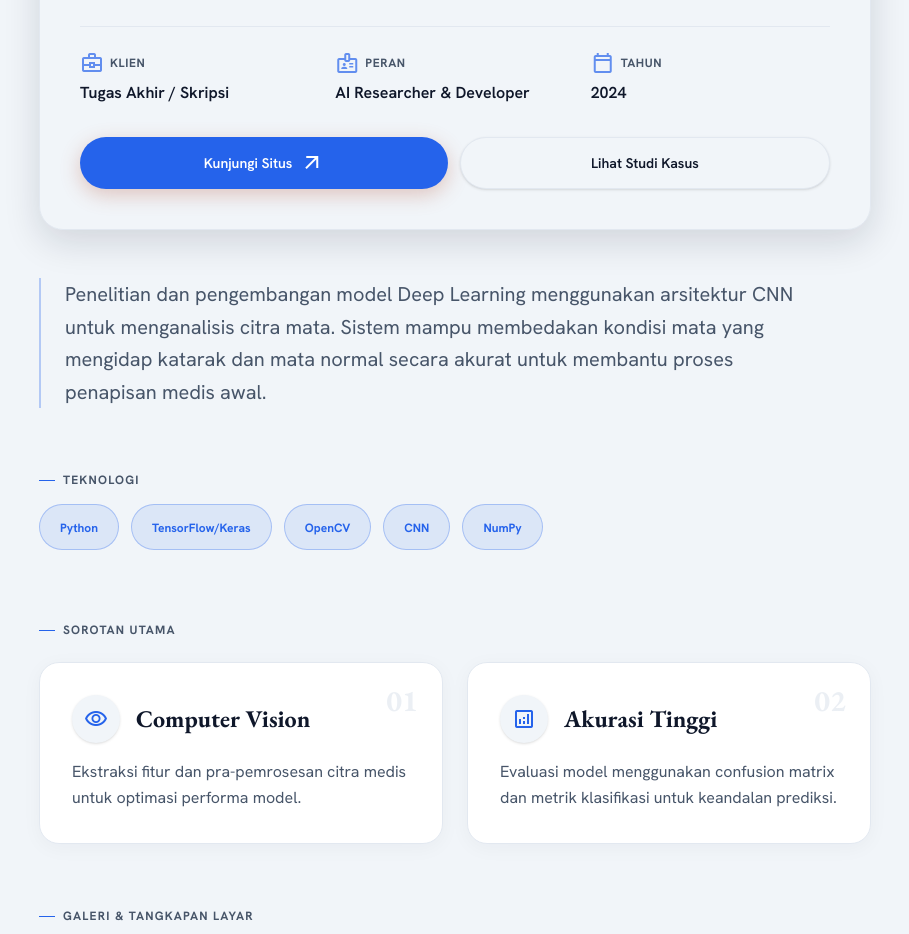
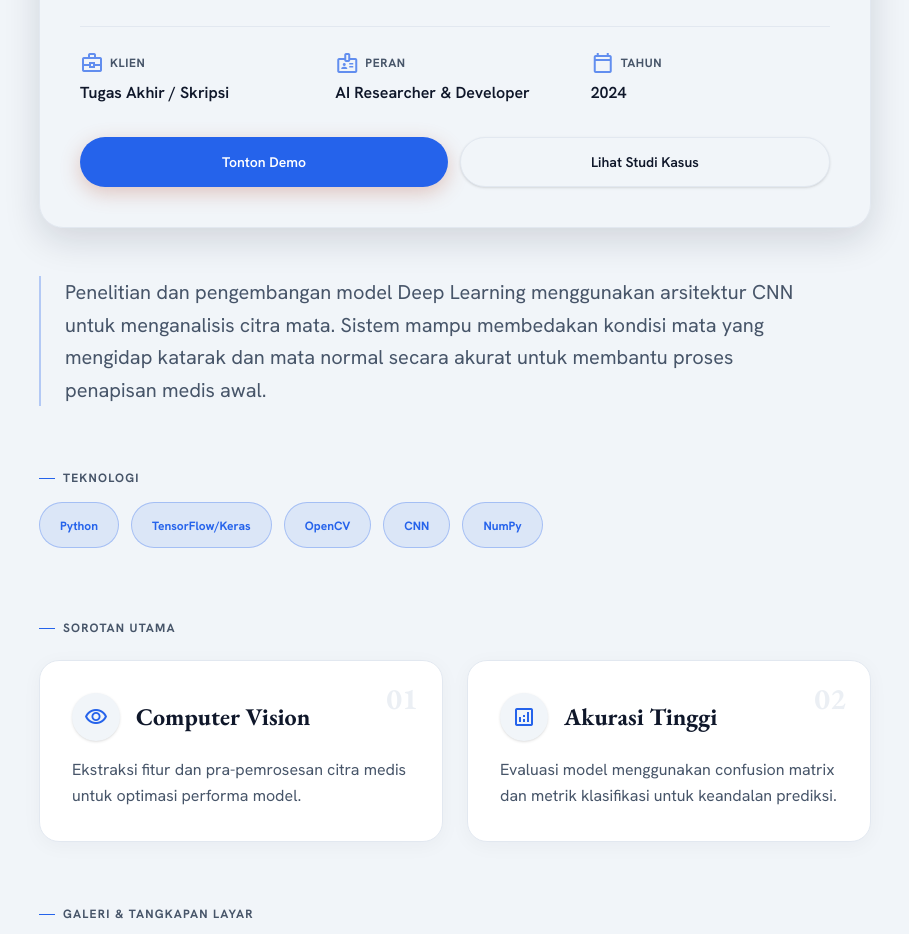
Before and after one commit to Ahmatstia/Vortofolio, a Next.js app: page /projects/cataract-detection-cnn in a window 1280 px wide. Shown: the part 960-1894 px from the top of the page, without its empty margins (185-1094 px from the left). Built offline with nearby package versions, Linux system fonts and the light colour scheme.

Commit message:
feat: add interactive stacked swipeable gallery and lightbox component to ProjectDetailView

```diff
--- a/src/components/modals/LiveSiteModal.tsx
+++ b/src/components/modals/LiveSiteModal.tsx
@@ -94,22 +94,26 @@ export const LiveSiteModal: React.FC<LiveSiteModalProps> = ({
                       <h3 className="font-garamond text-xl font-bold text-brand-text mb-1">
                         Video Belum Tersedia
                       </h3>
-                      <p className="font-hanken text-xs text-brand-text-muted mb-4">
-                        Demo video sedang disiapkan. Sementara itu, kunjungi situs langsungnya.
+                      <p className="font-hanken text-xs text-brand-text-muted m-0">
+                        Demo video sedang disiapkan.
                       </p>
+                    </div>
+                  </div>
+                </div>
+              )}
+
+              {/* Action Button to Actual Live Site */}
               {project.liveUrl && project.liveUrl !== '#' && (
+                <div className="flex justify-center mt-4">
                   <a
                     href={project.liveUrl}
                     target="_blank"
                     rel="noopener noreferrer"
-                          className="inline-flex items-center gap-2 bg-brand-accent text-white font-hanken text-xs font-bold uppercase tracking-wider px-6 py-2.5 rounded-full hover:bg-brand-accent-hover transition-all"
+                    className="inline-flex items-center gap-2 bg-brand-accent text-white font-hanken text-xs font-bold uppercase tracking-wider px-6 py-3 rounded-full hover:bg-brand-accent-hover transition-all shadow-[0_6px_20px_rgba(181,87,59,0.3)] hover:shadow-[0_10px_28px_rgba(181,87,59,0.4)]"
                   >
-                          Buka Aplikasi
+                    Buka Aplikasi Langsung
                     <span className="material-symbols-outlined text-sm">open_in_new</span>
                   </a>
-                      )}
-                    </div>
-                  </div>
                 </div>
               )}
 
--- a/src/components/sections/ProjectDetailView.tsx
+++ b/src/components/sections/ProjectDetailView.tsx
@@ -274,10 +274,7 @@ export const ProjectDetailView: React.FC<ProjectDetailViewProps> = ({ project })
               onClick={() => setLiveModal({ isOpen: true, mode: 'live' })}
               className="group flex-1 px-4 py-3.5 rounded-full bg-brand-accent text-white font-hanken text-sm font-semibold hover:bg-brand-accent-hover transition-all shadow-[0_6px_20px_rgba(181,87,59,0.3)] hover:shadow-[0_10px_28px_rgba(181,87,59,0.4)] active:scale-95 cursor-pointer text-center flex items-center justify-center gap-2"
             >
-              Kunjungi Situs
-              <span className="material-symbols-outlined text-lg transition-transform duration-300 group-hover:translate-x-1">
-                arrow_outward
-              </span>
+              Tonton Demo
             </button>
             <button
               onClick={() => setLiveModal({ isOpen: true, mode: 'casestudy' })}
```
Lines whose indentation alone changed are shown as unchanged.
